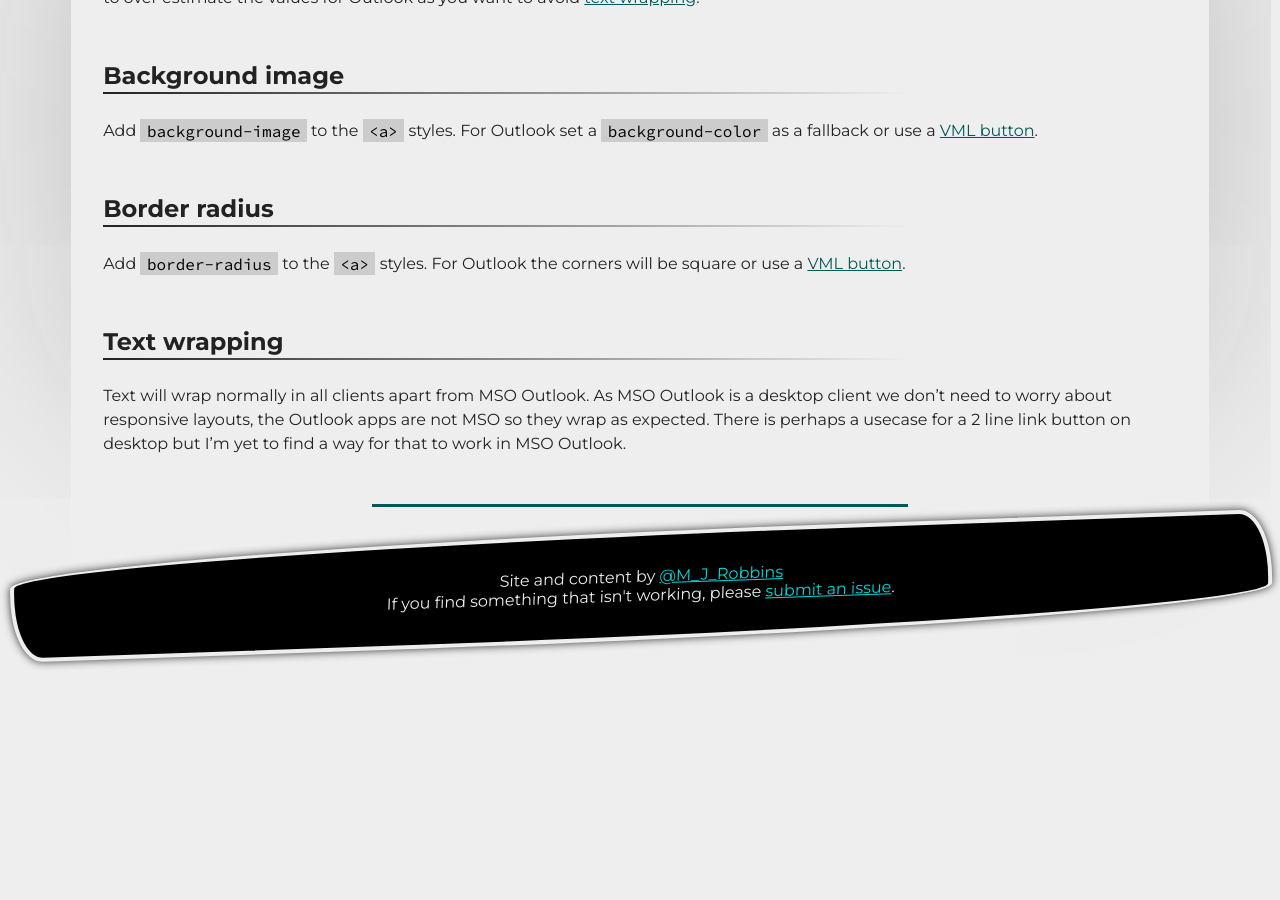
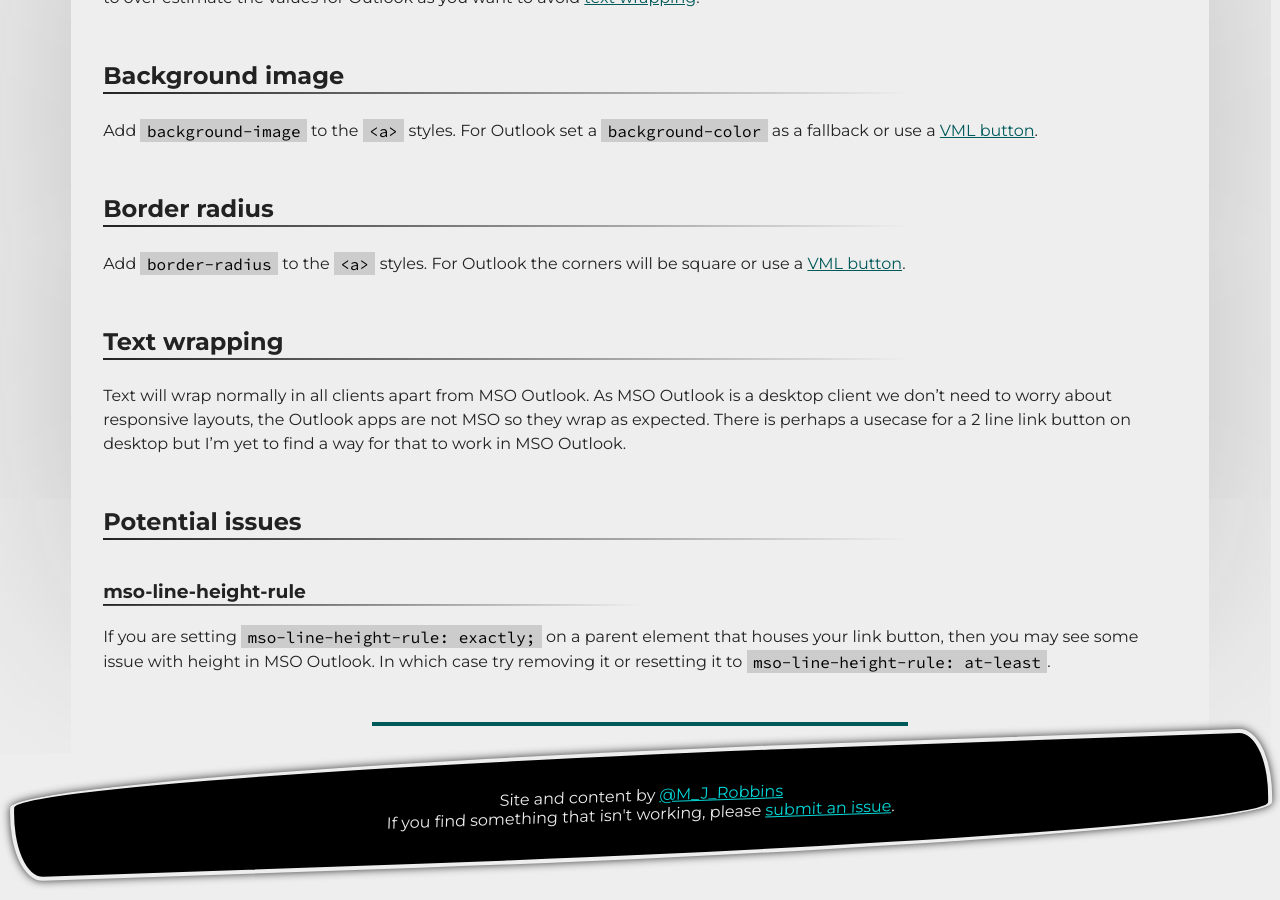
Before and after one commit to M-J-Robbins/good-email-code, a Jekyll site: the page built from email-code/link-button.md, in a window 1280 px wide and 900 px high, scrolled down 3058 px. Built offline with Jekyll 4.4.1, drawn with Linux system fonts in a browser that asks for light colours; our own code applies the rules of GitHub Pages for plain Markdown files; a script that is not in the unit is left out; before the commit the page ends 3739 px from its top, so only the background shows below that.

Commit message:
Update link-button.md

```diff
--- a/email-code/link-button.md
+++ b/email-code/link-button.md
@@ -89,3 +89,7 @@ Add `border-radius` to the `<a>` styles.  For Outlook the corners will be square
 
 ## Text wrapping
 Text will wrap normally in all clients apart from MSO Outlook.  As MSO Outlook is a desktop client we don't need to worry about responsive layouts, the Outlook apps are not MSO so they wrap as expected.  There is perhaps a usecase for a 2 line link button on desktop but I'm yet to find a way for that to work in MSO Outlook.
+
+## Potential issues
+### mso-line-height-rule
+If you are setting `mso-line-height-rule: exactly;` on a parent element that houses your link button, then you may see some issue with height in MSO Outlook. In which case try removing it or resetting it to `mso-line-height-rule: at-least`.
```
